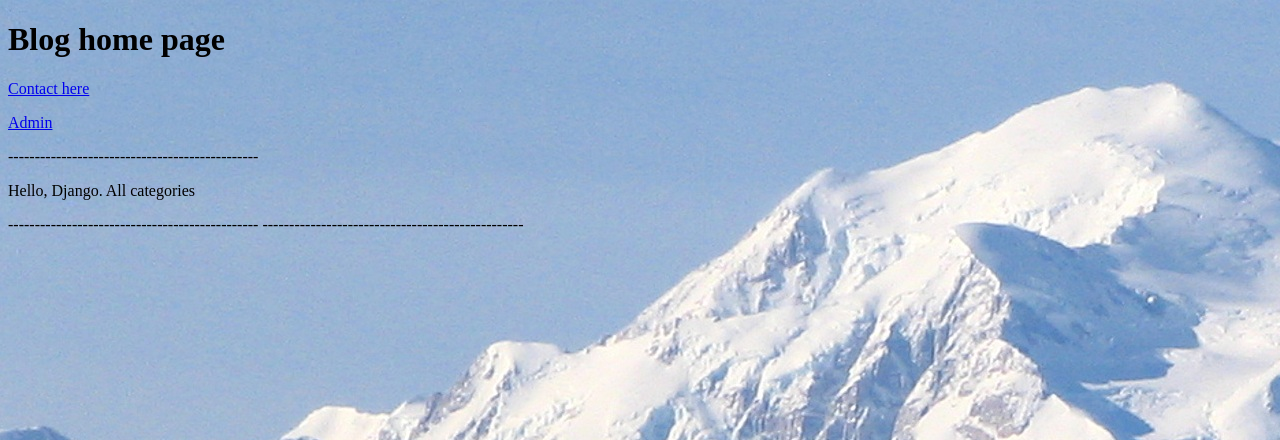
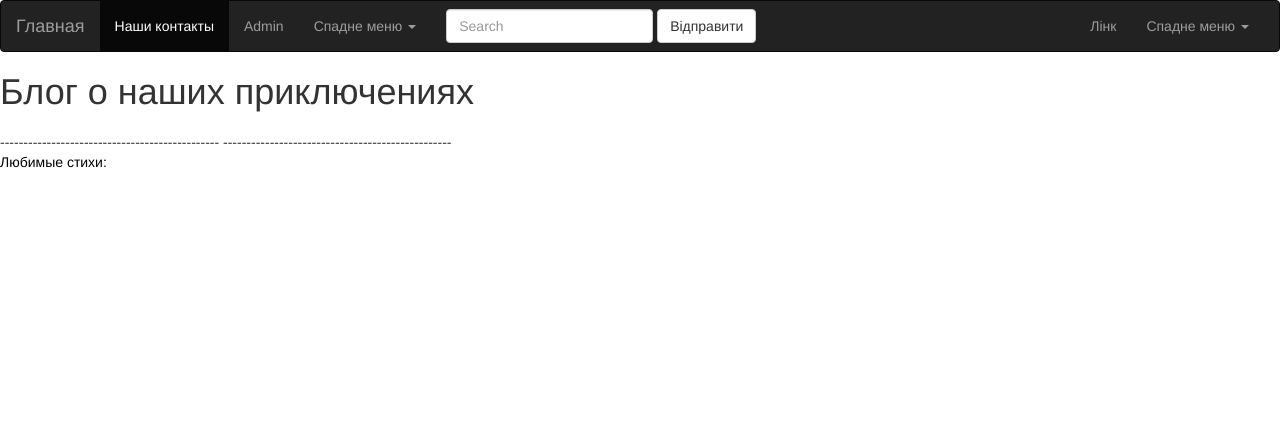
Before and after one commit to svetlanadev/WildWorld, a Django app: page / in a window 1280 px wide. Shown: the top 440 px of the page. Run offline with Django 3.2, Linux system fonts and the light colour scheme; data that the repository does not hold is empty; some libraries are stand-ins or nearby versions.

Commit message:
Base.html

```diff
--- a/blog/templates/base.html
+++ b/blog/templates/base.html
@@ -7,7 +7,60 @@
 		p    {color:black;}
 		</style>
 		<title>{% block title %} SITE NAME {% endblock %}</title>
-		<link rel="stylesheet" type="text/css" href="{% static 'blog/css/style.css' %}" />
+		<link rel="stylesheet" href="https://maxcdn.bootstrapcdn.com/bootstrap/3.3.2/css/bootstrap.min.css">
+		<nav class="navbar navbar-inverse" role="navigation">
+  <div class="container-fluid">
+    <!-- Бренд та перемикач згруповані для кращого відображення на мобільних пристроях -->
+    <div class="navbar-header">
+      <button type="button" class="navbar-toggle collapsed" data-toggle="collapse" data-target="#bs-example-navbar-collapse-1">
+        <span class="sr-only">Toggle navigation</span>
+        <span class="icon-bar"></span>
+        <span class="icon-bar"></span>
+        <span class="icon-bar"></span>
+      </button>
+      <a class="navbar-brand" href="index">Главная</a>
+    </div>
+
+    <!-- Зібрано навігаційні лінки, форми, та інший вміст для переключення -->
+    <div class="collapse navbar-collapse" id="bs-example-navbar-collapse-1">
+      <ul class="nav navbar-nav">
+        <li class="active"><a href="sveta_contact">Наши контакты <span class="sr-only">(поточний)</span></a></li>
+        <li><a href="admin">Admin</a></li>
+        <li class="dropdown">
+          <a href="#" class="dropdown-toggle" data-toggle="dropdown" role="button" aria-expanded="false">Спадне меню <span class="caret"></span></a>
+          <ul class="dropdown-menu" role="menu">
+            <li><a href="#">Дія</a></li>
+            <li><a href="#">Інша дія</a></li>
+            <li><a href="#">Тут ще щось</a></li>
+            <li class="divider"></li>
+            <li><a href="#">Відокремлений лінк</a></li>
+            <li class="divider"></li>
+            <li><a href="#">Ще один відокремлений лінк</a></li>
+          </ul>
+        </li>
+      </ul>
+      <form class="navbar-form navbar-left" role="search">
+        <div class="form-group">
+          <input type="text" class="form-control" placeholder="Search">
+        </div>
+        <button type="submit" class="btn btn-default">Відправити</button>
+      </form>
+      <ul class="nav navbar-nav navbar-right">
+        <li><a href="#">Лінк</a></li>
+        <li class="dropdown">
+          <a href="#" class="dropdown-toggle" data-toggle="dropdown" role="button" aria-expanded="false">Спадне меню <span class="caret"></span></a>
+          <ul class="dropdown-menu" role="menu">
+            <li><a href="#">Дія</a></li>
+            <li><a href="#">Інша дія</a></li>
+            <li><a href="#">Тут ще щось</a></li>
+            <li class="divider"></li>
+            <li><a href="#">Відокремлений лінк</a></li>
+          </ul>
+        </li>
+      </ul>
+    </div><!-- /.navbar-collapse -->
+  </div><!-- /.container-fluid -->
+</nav>
 	</head>
 
 	<body>
--- a/blog/templates/blog_index.html
+++ b/blog/templates/blog_index.html
@@ -12,14 +12,14 @@
 
 
 {% block content %}
-<h1>Blog home page</h1>
+<h1>Блог о наших приключениях</h1>
 <h2>{{ title | upper }}</h2>
 <!-- <p><b>{{ boldmessage | addslashes}}</b></p> -->
-<p><a href="sveta_contact">Contact here</a></p>
-<p><a href="admin">Admin</a></p>
+<!-- <p><a href="sveta_contact">Мои контакты</a></p> -->
+<!--<p><a href="o_nas">О нас</a></p> -->
+<!-- <p><a href="admin">Admin</a></p> -->
 
------------------------------------------------
-<p>Hello, Django. All categories</p>
+<!-- <p>Hello, Django. All categories</p> -->
 {% for z in category_sequence %}
 	<div>
 		<a href="category/{{z.name}}">{{ z.name }}</a>
@@ -36,10 +36,12 @@
 {% for x in lamps %}
 	<div>
 		<h2>{{ x.title }}</h2>
-		<a href="post/{{x.id}}">Read me >> </a>
+		<p><a class="btn btn-primary btn-lg" href="post/{{x.id}}" role="button">Дізнатись більше..</a></p>
+<!--		<a href="post/{{x.id}}">Read me >> </a> -->
 	</div>
 {% endfor %}
 -------------------------------------------------
+<p>Любимые стихи:</p>
 {% for xy in allpoems %}
 	<div>
 		<a href="poems/{{xy.id}}">{{xy.title}}</a>
--- a/blog/templates/poems.html
+++ b/blog/templates/poems.html
@@ -1,3 +1,5 @@
+{% extends "blog_index.html" %}
+
 
 {% block content %}
 
--- a/blog/templates/post.html
+++ b/blog/templates/post.html
@@ -3,7 +3,7 @@
 
 
 {% block content %}
-		<div id="category">
+		<div>
 			<p>Category: <a href="category/{{categoryItem.name}}">more</a></p>
 		</div>
 
--- a/blog/urls.py
+++ b/blog/urls.py
@@ -5,6 +5,8 @@ from blog import views
 
 urlpatterns = [
 	url(r'^$', views.index, name = 'blog'),
+	url(r'^index$', views.index),
+	url(r'^o_nas', views.o_nas),
 	url(r'^sveta_contact', views.sveta_contact),
 	url(r'^post/([0-9]+)$', views.post, name = 'post_num'),
 	url(r'^category/(.*)', views.categoryDisplay),
--- a/blog/views.py
+++ b/blog/views.py
@@ -17,6 +17,8 @@ def index(request):
 	poems_variable = Poems.objects.all()
 	return render(request, 'blog_index.html', {'lamps' : posts, 'category_sequence' : categories_any_variable, 'allpoems' : poems_variable})
 
+def o_nas(request):
+	return render(request, 'o_nas.html')
 
 def sveta_contact(request):
 	return render(request, 'sveta_contact.html',)
```
Also changed, not shown: blog/templates/o_nas.html (added, +9 -0 lines), blog/templates/sveta_contact.html (+12 -5 lines).
